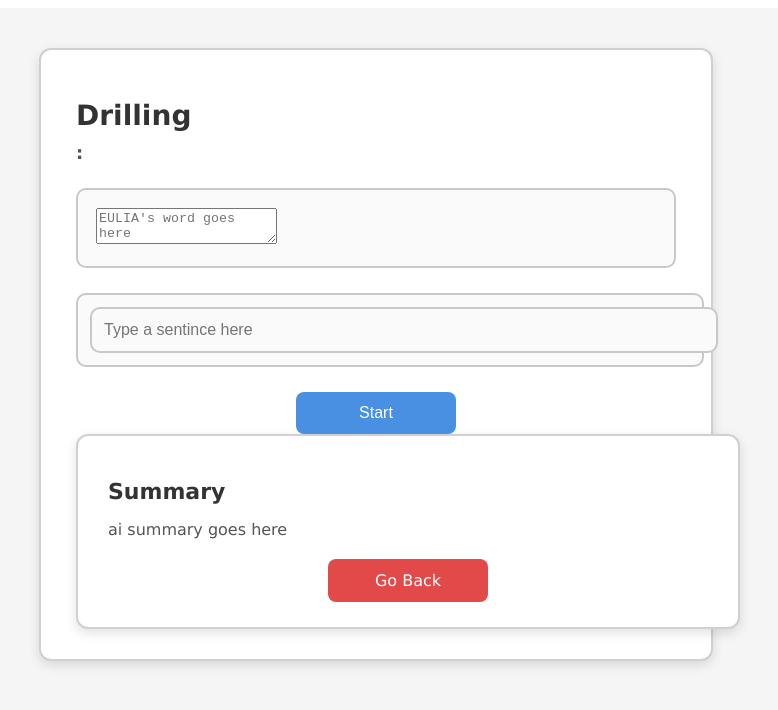
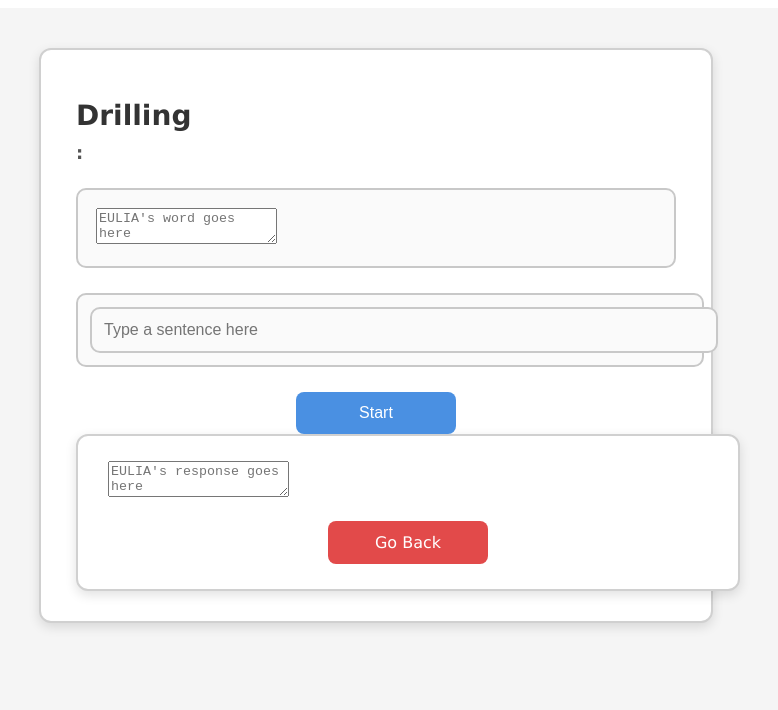
Before and after one commit to Spiderasasen/Learning-a-Language-with-AI, a React (Vite) app in the folder language_tutor/: page /drilling in a window 1280 px wide. Shown: the top 710 px of the page, without its empty margins (264-1042 px from the left). Built offline with nearby package versions, Linux system fonts and the light colour scheme.

Commit message:
both ai model work, now to connect them

```diff
--- a/language_tutor/src/pages/Drilling.jsx
+++ b/language_tutor/src/pages/Drilling.jsx
@@ -7,12 +7,14 @@ import {SelectionContext} from "../componets/SelectionContext.jsx";
 function Drilling() {
     const {language, level} = useContext(SelectionContext);
 
-    //getting the word from the ai model
+    //use states for the website
     const [aiWord, setAiWord] = useState("");
-
     const [sendButton, setSendButton] = useState(false);
     const [startButton, setStartButton] = useState(true);
+    const [userSentence, setUserSentence] = useState("");
+    const [aiResponse, setAiResponse] = useState("");
 
+    //getting the word from the ai
     async function getWord(){
         const res = await fetch("http://localhost:3001/api/drilling", {
             method: "POST",
@@ -25,6 +27,25 @@ function Drilling() {
 
         const data = await res.json();
         setAiWord(data.word);
+    }
+
+    //getting the response from the ai from the users sentence
+    async function getResponse(){
+        const res = await fetch("http://localhost:3001/api/checkSentence", {
+            method: "POST",
+            headers: {"Content-Type": "application/json"},
+            body: JSON.stringify(
+                {
+                    lang: language,
+                    level: level,
+                    word: aiWord,
+                    sentence: userSentence
+                }
+            )
+        });
+
+        const response = await res.json();
+        setAiResponse(response.aiResponse);
     }
 
     return (
@@ -40,7 +61,12 @@ function Drilling() {
                                   readOnly/>
                     </div>
                     <div id="user_input">
-                        <input type="text" placeholder="Type a sentince here"/>
+                        <input
+                            type="text"
+                            placeholder="Type a sentence here"
+                            value={userSentence}
+                            onChange={(e) => setUserSentence(e.target.value)}
+                        />
                     </div>
                     <div className="card-footer">
 
@@ -60,9 +86,7 @@ function Drilling() {
                         {/* SEND BUTTON */}
                         {sendButton && (
                             <button
-                                // onClick={() => {
-                                //     getWord();
-                                // }}
+                                onClick={getResponse}
                             >
                                 Send
                             </button>
@@ -83,8 +107,9 @@ function Drilling() {
                 </div>
                 <div id="ai_summary">
                     <div className="summary">
-                        <h2>Summary</h2>
-                        <p>ai summary goes here</p>
+                        <textarea placeholder={"EULIA's response goes here"}
+                                  value={aiResponse}
+                                  readOnly />
                     </div>
                     <div className="button_sectiont">
                         <NavLink to="/selection" className="button">Go Back</NavLink>
```
Also changed, not shown: 1 other file (tests, documents, lock files or other folders).
